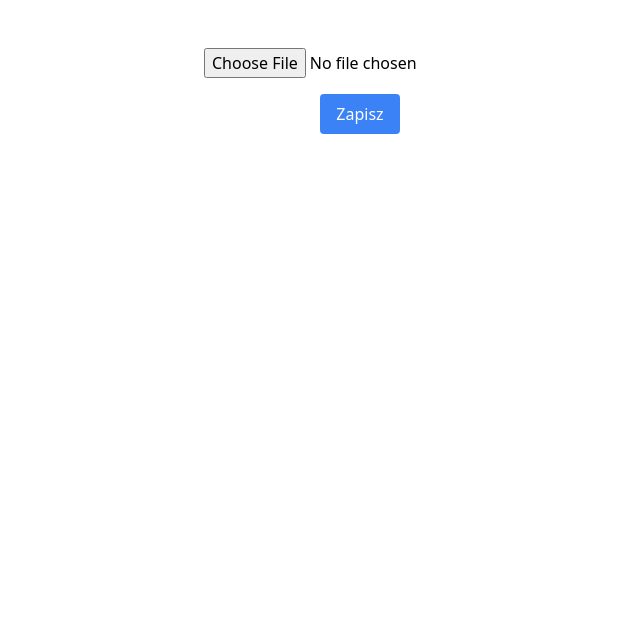
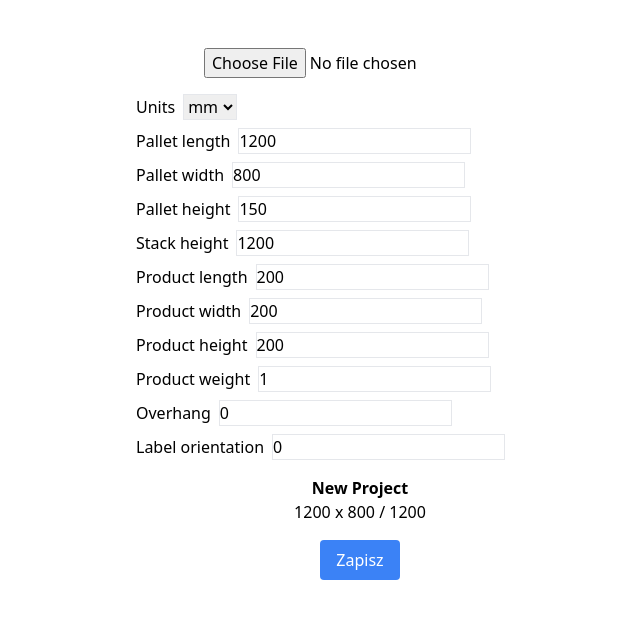
Before and after one commit to deekki/pally, a React (Vite) app in the folder pal-in/: page / in a window 1280 px wide. Shown: the top 618 px of the page, without its empty margins (280-920 px from the left). Built offline with nearby package versions, Linux system fonts and the light colour scheme.

Commit message:
Add form controls and unit conversion

```diff
--- a/pal-in/src/App.tsx
+++ b/pal-in/src/App.tsx
@@ -2,15 +2,79 @@ import { useState } from 'react'
 import './App.css'
 import { loadFromFile, saveToFile } from './data/jsonIO'
 import type { PalletProject } from './data/interfaces'
+import { PPB_VERSION_NO } from './data/interfaces'
+
+const MM_TO_INCH = 25.4
+
+const defaultProject: PalletProject = {
+  name: 'New Project',
+  dimensions: {
+    length: 1200,
+    width: 800,
+    maxLoadHeight: 1200,
+    palletHeight: 150,
+  },
+  productDimensions: {
+    length: 200,
+    width: 200,
+    height: 200,
+    weight: 1,
+  },
+  labelOrientation: '0',
+  units: 'mm',
+  overhang: 0,
+  guiSettings: { PPB_VERSION_NO },
+  layerTypes: [],
+  layers: [],
+}
 
 function App() {
-  const [project, setProject] = useState<PalletProject | null>(null)
+  const [project, setProject] = useState<PalletProject>(defaultProject)
+
+  const updateDimensions = (key: keyof typeof project.dimensions, value: number) => {
+    setProject((prev) => ({
+      ...prev,
+      dimensions: { ...prev.dimensions, [key]: value },
+    }))
+  }
+
+  const updateProduct = (key: keyof typeof project.productDimensions, value: number) => {
+    setProject((prev) => ({
+      ...prev,
+      productDimensions: { ...prev.productDimensions, [key]: value },
+    }))
+  }
+
+  const convertProjectUnits = (p: PalletProject, to: 'mm' | 'inch'): PalletProject => {
+    if (p.units === to) return p
+    const factor = to === 'mm' ? MM_TO_INCH : 1 / MM_TO_INCH
+    const convert = (n: number) => parseFloat((n * factor).toFixed(2))
+    return {
+      ...p,
+      units: to,
+      dimensions: {
+        length: convert(p.dimensions.length),
+        width: convert(p.dimensions.width),
+        maxLoadHeight: convert(p.dimensions.maxLoadHeight),
+        palletHeight: convert(p.dimensions.palletHeight),
+      },
+      productDimensions: {
+        ...p.productDimensions,
+        length: convert(p.productDimensions.length),
+        width: convert(p.productDimensions.width),
+        height: convert(p.productDimensions.height),
+      },
+      overhang: p.overhang !== undefined ? convert(p.overhang) : p.overhang,
+    }
+  }
 
   const handleFile = async (e: React.ChangeEvent<HTMLInputElement>) => {
     const file = e.target.files?.[0]
     if (file) {
       try {
         const proj = await loadFromFile(file)
+        if (!proj.units) proj.units = 'mm'
+        if (proj.overhang === undefined) proj.overhang = 0
         setProject(proj)
         alert('Loaded project ' + proj.name)
       } catch (err) {
@@ -20,7 +84,6 @@ function App() {
   }
 
   const handleSave = () => {
-    if (!project) return
     const blob = saveToFile(project)
     const url = URL.createObjectURL(blob)
     const a = document.createElement('a')
@@ -35,7 +98,115 @@ function App() {
       <div className="mb-4">
         <input type="file" accept="application/json" onChange={handleFile} />
       </div>
-      {project && (
+      <div className="mb-4 flex flex-col gap-2 max-w-md mx-auto text-left">
+        <div>
+          <label className="mr-2">Units</label>
+          <select
+            className="border"
+            value={project.units}
+            onChange={(e) =>
+              setProject((p) => convertProjectUnits(p, e.target.value as 'mm' | 'inch'))
+            }
+          >
+            <option value="mm">mm</option>
+            <option value="inch">inch</option>
+          </select>
+        </div>
+        <div>
+          <label className="mr-2">Pallet length</label>
+          <input
+            className="border"
+            type="number"
+            value={project.dimensions.length}
+            onChange={(e) => updateDimensions('length', e.target.valueAsNumber)}
+          />
+        </div>
+        <div>
+          <label className="mr-2">Pallet width</label>
+          <input
+            className="border"
+            type="number"
+            value={project.dimensions.width}
+            onChange={(e) => updateDimensions('width', e.target.valueAsNumber)}
+          />
+        </div>
+        <div>
+          <label className="mr-2">Pallet height</label>
+          <input
+            className="border"
+            type="number"
+            value={project.dimensions.palletHeight}
+            onChange={(e) => updateDimensions('palletHeight', e.target.valueAsNumber)}
+          />
+        </div>
+        <div>
+          <label className="mr-2">Stack height</label>
+          <input
+            className="border"
+            type="number"
+            value={project.dimensions.maxLoadHeight}
+            onChange={(e) => updateDimensions('maxLoadHeight', e.target.valueAsNumber)}
+          />
+        </div>
+        <div>
+          <label className="mr-2">Product length</label>
+          <input
+            className="border"
+            type="number"
+            value={project.productDimensions.length}
+            onChange={(e) => updateProduct('length', e.target.valueAsNumber)}
+          />
+        </div>
+        <div>
+          <label className="mr-2">Product width</label>
+          <input
+            className="border"
+            type="number"
+            value={project.productDimensions.width}
+            onChange={(e) => updateProduct('width', e.target.valueAsNumber)}
+          />
+        </div>
+        <div>
+          <label className="mr-2">Product height</label>
+          <input
+            className="border"
+            type="number"
+            value={project.productDimensions.height}
+            onChange={(e) => updateProduct('height', e.target.valueAsNumber)}
+          />
+        </div>
+        <div>
+          <label className="mr-2">Product weight</label>
+          <input
+            className="border"
+            type="number"
+            value={project.productDimensions.weight}
+            onChange={(e) => updateProduct('weight', e.target.valueAsNumber)}
+          />
+        </div>
+        <div>
+          <label className="mr-2">Overhang</label>
+          <input
+            className="border"
+            type="number"
+            value={project.overhang}
+            onChange={(e) =>
+              setProject((prev) => ({ ...prev, overhang: e.target.valueAsNumber }))
+            }
+          />
+        </div>
+        <div>
+          <label className="mr-2">Label orientation</label>
+          <input
+            className="border"
+            type="text"
+            value={project.labelOrientation}
+            onChange={(e) =>
+              setProject((prev) => ({ ...prev, labelOrientation: e.target.value }))
+            }
+          />
+        </div>
+      </div>
       <div className="mb-4">
         <p className="font-bold">{project.name}</p>
         <p>
@@ -43,11 +214,9 @@ function App() {
           {project.dimensions.maxLoadHeight}
         </p>
       </div>
-      )}
       <button
         className="bg-blue-500 text-white px-4 py-2 rounded"
         onClick={handleSave}
-        disabled={!project}
       >
         Zapisz
       </button>
--- a/pal-in/src/data/interfaces.ts
+++ b/pal-in/src/data/interfaces.ts
@@ -55,6 +55,10 @@ export interface PalletProject {
   maxGrip?: number
   maxGripAuto?: boolean
   labelOrientation?: string
+  /** unit system used for dimensions */
+  units?: 'mm' | 'inch'
+  /** product overhang beyond pallet edge */
+  overhang?: number
   guiSettings: GuiSettings
   layerTypes: LayerDefinition[]
   layers: string[]
```
Lines whose indentation alone changed are shown as unchanged.
